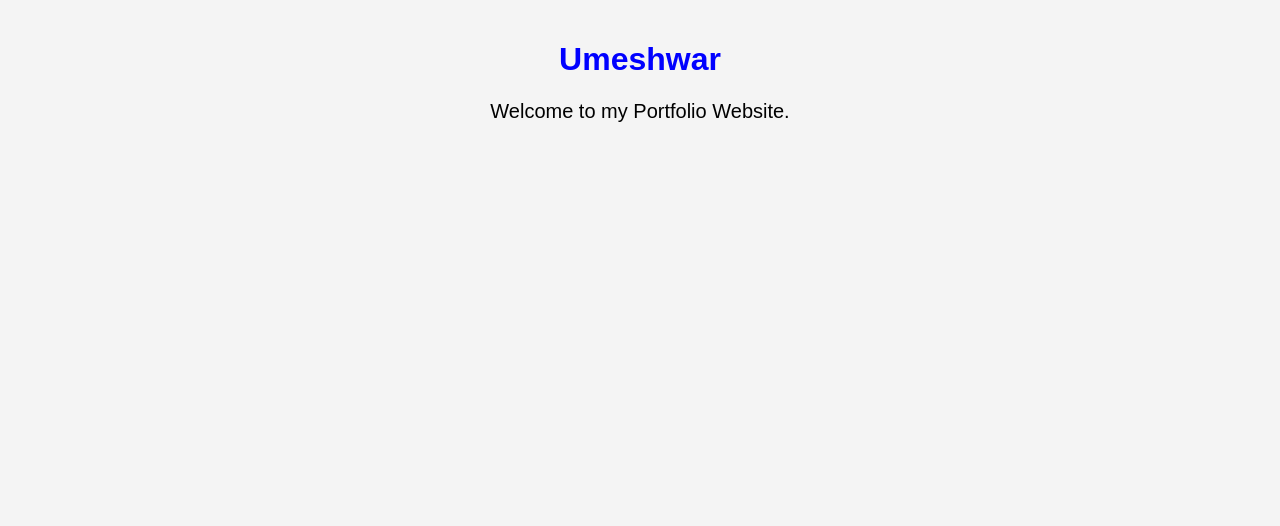
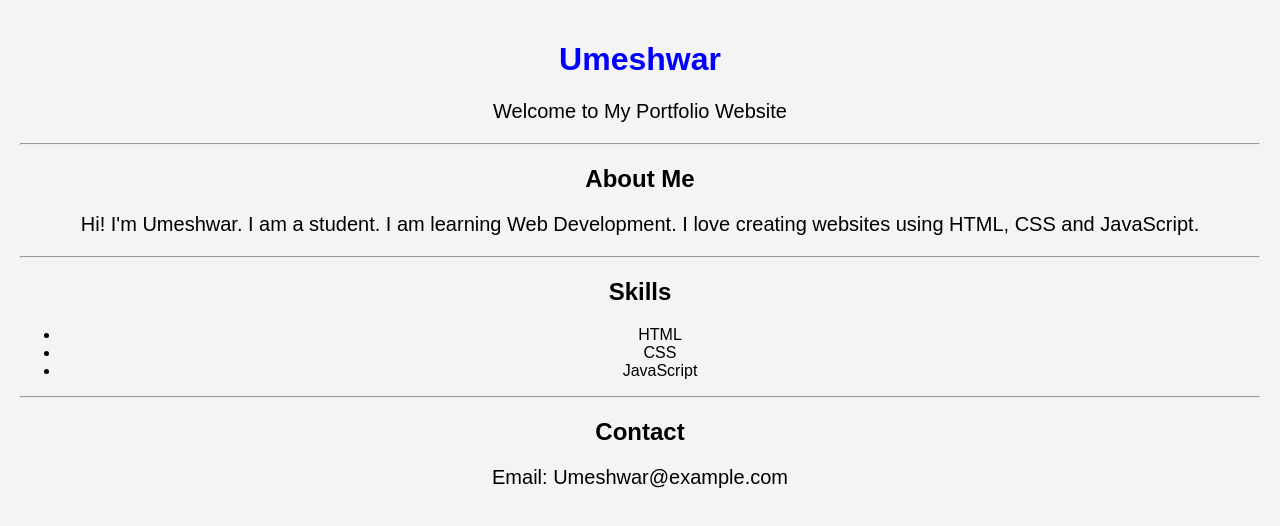
Before and after one commit to Umesh-Murugan/Portfolio, a plain HTML site: page index.html in a window 1280 px wide. Drawn offline with Linux system fonts and the light colour scheme.

Commit message:
Update index.html

```diff
--- a/index.html
+++ b/index.html
@@ -1,14 +1,43 @@
 <!DOCTYPE html>
-<html>
+<html lang="en">
 <head>
-    <title>My Portfolio</title>
+    <meta charset="UTF-8">
+    <meta name="viewport" content="width=device-width, initial-scale=1.0">
+    <title>Harish Portfolio</title>
     <link rel="stylesheet" href="style.css">
 </head>
 <body>
 
     <h1>Umeshwar</h1>
 
-    <p>Welcome to my Portfolio Website.</p>
+    <p>Welcome to My Portfolio Website</p>
+
+    <hr>
+
+    <h2>About Me</h2>
+
+    <p>
+        Hi! I'm Umeshwar.
+        I am a student.
+        I am learning Web Development.
+        I love creating websites using HTML, CSS and JavaScript.
+    </p>
+
+    <hr>
+
+    <h2>Skills</h2>
+
+    <ul>
+        <li>HTML</li>
+        <li>CSS</li>
+        <li>JavaScript</li>
+    </ul>
+
+    <hr>
+
+    <h2>Contact</h2>
+
+    <p>Email: Umeshwar@example.com</p>
 
 </body>
 </html>
```
